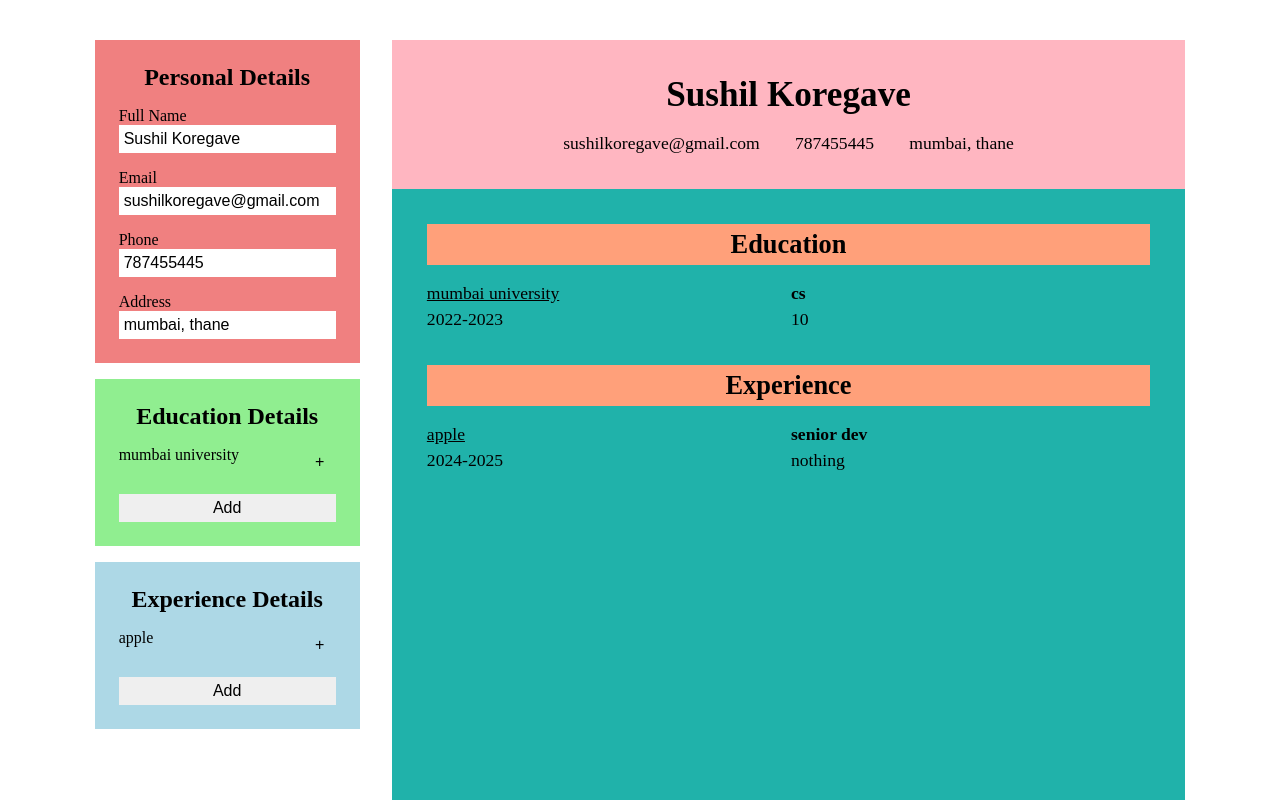
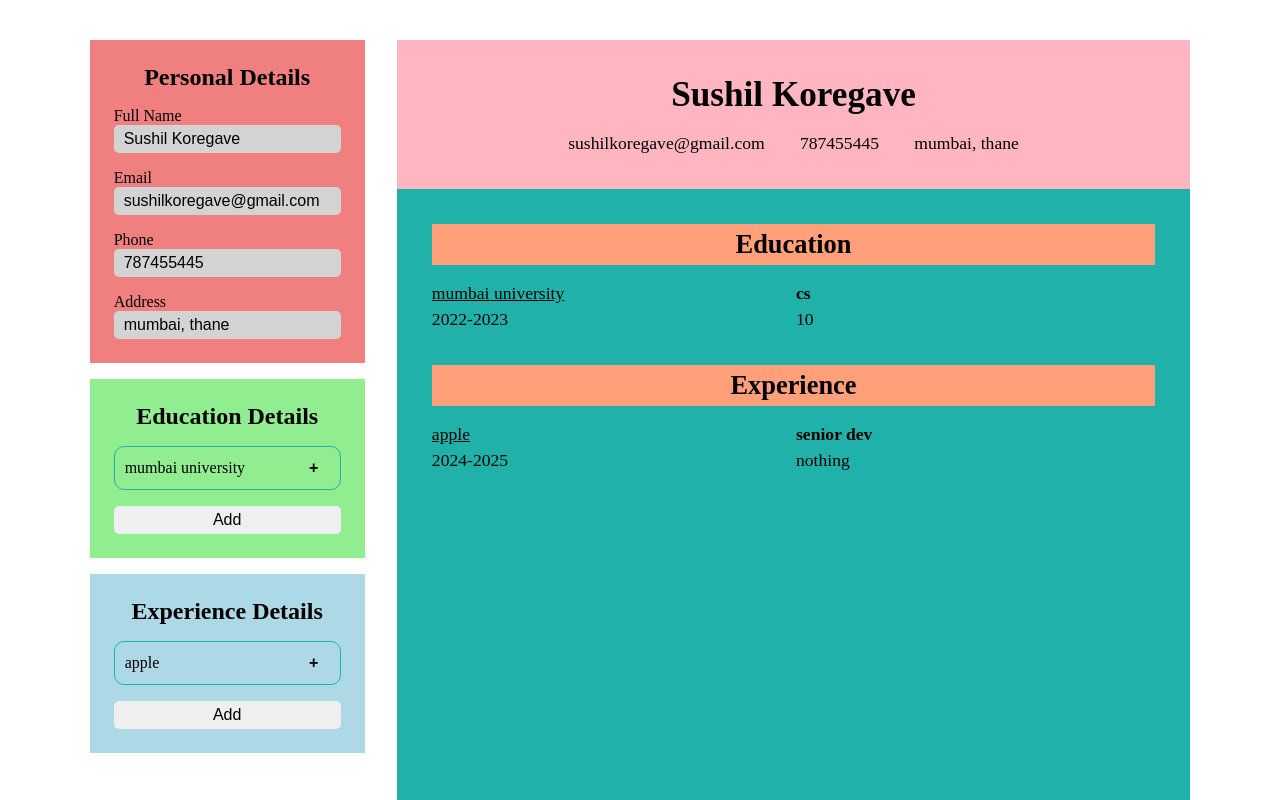
Before and after one commit to sushil174/CV-Builder, a React (Vite) app: page / in a window 1280 px wide. Shown: the top 800 px of the page. Built offline with nearby package versions, Linux system fonts and the light colour scheme.

Commit message:
inputs code refactor

```diff
--- a/src/App.jsx
+++ b/src/App.jsx
@@ -32,6 +32,20 @@ function App() {
       description : 'nothing'
     }
   ]
+  const educationLabels = [
+    {label : "institute", name :"institute" },
+    {label : "study", name :"study" },
+    {label : "timeline", name :"timeline" },
+    {label : "score", name :"score" },
+  ]
+
+  const experienceLabels = [
+    {label : "company", name :"company" },
+    {label : "position", name :"position" },
+    {label : "timeline", name :"timeline" },
+    {label : "description", name :"description" },
+  ]
+
 
   const [generalInfo, setGeneralInfo] = useState(initalGeneralInfo)
   const [educationInfo, setEducationInfo] = useState(initialEducationInfo)
@@ -106,8 +120,8 @@ function App() {
     <div className='container'>
       <div className='fill-in'>
         <GeneralInfo info = {generalInfo} nameChange={handleName} />
-        <Education info={educationInfo} intituteChange={handleInstitute} deleteEdu={deleteEdu} addEdu={addEdu}/>
-        <Experience info={experienceInfo} companyChange={handleCompany} deleteExp={deleteExp} addExp={addExp}/>
+        <Education labels={educationLabels} info={educationInfo} intituteChange={handleInstitute} deleteEdu={deleteEdu} addEdu={addEdu}/>
+        <Experience labels={experienceLabels} info={experienceInfo} companyChange={handleCompany} deleteExp={deleteExp} addExp={addExp}/>
       </div>
       <ResumePreview info={generalInfo} eduInfo={educationInfo} expInfo={experienceInfo}/>
     </div>
--- a/src/components/Education.jsx
+++ b/src/components/Education.jsx
@@ -1,42 +1,15 @@
-import EducationInput from "./EducationInput";
-function Education({info,intituteChange, deleteEdu, addEdu}) {
+import EducationInput from "./Inputs";
+function Education({labels,info,intituteChange, deleteEdu, addEdu}) {
     return (
         <div className="input-education">
             <h2>Education Details</h2>
             {
                 info.map(edu => (
                     <div key={edu.id}>
-                    <EducationInput edu={edu} intituteChange={intituteChange} deleteEdu={deleteEdu}/>
+                        <EducationInput labels={labels} itr={edu} onChange={intituteChange} onDelete={deleteEdu}/>
                     </div>
                 ))
             }
-        {/* {info.map(edu => (
-            <ul key={edu.id}>
-
-                <li>
-                    <label>Institute </label>
-                    <input type="text" name="institute" value={edu.institute || ''} onChange={e => {intituteChange(edu.id,e)}}/>
-                </li>
-
-                <li>
-                    <label>Study </label>
-                    <input type="text" name="study" value={edu.study || ''} onChange={e => {intituteChange(edu.id,e)}}/>
-                </li>
-
-                <li>
-                    <label>Timeline </label>
-                    <input type="text" name="timeline" value={edu.timeline || ''} onChange={e => {intituteChange(edu.id,e)}}/>
-                </li>
-
-                <li>
-                    <label>score </label>
-                    <input type="text" name="score" value={edu.score || ''} onChange={e => {intituteChange(edu.id,e)}}/>
-                </li>
-
-                <button onClick={deleteEdu(edu.id)}>Delete</button>
-
-            </ul>
-        ))} */}
             <button onClick={addEdu}>Add</button>
         </div>
     );
--- a/src/components/EducationInput.jsx
+++ /dev/null
@@ -1,49 +0,0 @@
-import { useState } from "react";
-
-function EducationInput({edu, intituteChange, deleteEdu}) {
-    const [isExpand, setExpand] = useState(false)
-
-    function handleExpand() {
-        setExpand(!isExpand)
-    }
-
-    return (
-        <>
-            <div className="header">
-                <p>{edu.institute}</p>
-                <button onClick={handleExpand}>{isExpand ? '-' : '+'}</button>
-            </div>
-
-            {
-                isExpand &&
-                    <ul>
-                        <li>
-                            <label>Institute </label>
-                            <input type="text" name="institute" value={edu.institute || ''} onChange={e => {intituteChange(edu.id,e)}}/>
-                        </li>
-
-                        <li>
-                            <label>Study </label>
-                            <input type="text" name="study" value={edu.study || ''} onChange={e => {intituteChange(edu.id,e)}}/>
-                        </li>
-
-                        <li>
-                            <label>Timeline </label>
-                            <input type="text" name="timeline" value={edu.timeline || ''} onChange={e => {intituteChange(edu.id,e)}}/>
-                        </li>
-
-                        <li>
-                            <label>score </label>
-                            <input type="text" name="score" value={edu.score || ''} onChange={e => {intituteChange(edu.id,e)}}/>
-                        </li>
-
-                        <button onClick={deleteEdu(edu.id)}>Delete</button>
-                    </ul>
-
-            }
-
-        </>
-    )
-}
-
-export default EducationInput
--- a/src/components/Experience.jsx
+++ b/src/components/Experience.jsx
@@ -1,6 +1,7 @@
-import ExperienceInput from "./ExperienceInput";
+import ExperienceInput from "./Inputs";
 
 function Experience({
+    labels,
     info,
     companyChange,
     deleteExp,
@@ -12,38 +13,10 @@ function Experience({
             {
                 info.map(work => (
                     <div key={work.id}>
-                    <ExperienceInput work={work} companyChange={companyChange} deleteExp={deleteExp}/>
+                        <ExperienceInput labels={labels} itr={work} onChange={companyChange} onDelete={deleteExp}/>
                     </div>
                 ))
             }
-        {/* {
-        info.map(work => (
-            <ul key={work.id}>
-                <li>
-                    <label>Company </label>
-                    <input type="text" name="company" value={work.company || ''} onChange={e => {companyChange(work.id,e)}}/>
-                </li>
-
-                <li>
-                    <label>Position </label>
-                    <input type="text" name="position" value={work.position || ''} onChange={e => {companyChange(work.id,e)}}/>
-                </li>
-
-                <li>
-                    <label>Timeline </label>
-                    <input type="text" name="timeline" value={work.timeline || ''} onChange={e => {companyChange(work.id,e)}}/>
-                </li>
-
-                <li>
-                    <label>Description </label>
-                    <input type="text" name="description" value={work.description || ''} onChange={e => {companyChange(work.id,e)}}/>
-                </li>
-
-                <button onClick={deleteExp(work.id)}>Delete</button>
-
-            </ul>
-        ))
-    } */}
         <button onClick={addExp}>Add</button>
         </div>
     );
--- a/src/components/ExperienceInput.jsx
+++ /dev/null
@@ -1,49 +0,0 @@
-import { useState } from "react";
-
-function ExperienceInput({work, companyChange, deleteExp}) {
-    const [isExpand, setExpand] = useState(false)
-
-    function handleExpand() {
-        setExpand(!isExpand)
-    }
-
-    return (
-        <>
-            <div className="header">
-                <p>{work.company}</p>
-                <button onClick={handleExpand}>{isExpand ? '-' : '+'}</button>
-            </div>
-
-            {
-                isExpand &&
-                    <ul>
-                        <li>
-                            <label>Company</label>
-                            <input type="text" name="company" value={work.company || ''} onChange={e => {companyChange(work.id,e)}}/>
-                        </li>
-
-                        <li>
-                            <label>Position </label>
-                            <input type="text" name="position" value={work.position || ''} onChange={e => {companyChange(work.id,e)}}/>
-                        </li>
-
-                        <li>
-                            <label>Timeline </label>
-                            <input type="text" name="timeline" value={work.timeline || ''} onChange={e => {companyChange(work.id,e)}}/>
-                        </li>
-
-                        <li>
-                            <label>Description </label>
-                            <input type="text" name="description" value={work.description || ''} onChange={e => {companyChange(work.id,e)}}/>
-                        </li>
-
-                        <button onClick={deleteExp(work.id)}>Delete</button>
-                    </ul>
-
-            }
-
-        </>
-    )
-}
-
-export default ExperienceInput
--- /dev/null
+++ b/src/components/Inputs.jsx
@@ -0,0 +1,35 @@
+import { useState } from "react";
+
+function Inputs({labels, itr, onChange, onDelete}) {
+    const [isExpand, setExpand] = useState(false)
+
+    function handleExpand() {
+        setExpand(!isExpand)
+    }
+
+    return (
+        <>
+            <div className="header">
+                <p>{itr[labels[0].name]}</p>
+                <button onClick={handleExpand}><strong>{isExpand ? '-' : '+'}</strong></button>
+            </div>
+
+            {
+                isExpand &&
+                    <ul>
+                        {labels.map((l,index) => (
+                            <li key={index}>
+                                <label>{l.label}</label>
+                                <input type="text" name={l.name} value={itr[l.name] || ''} onChange={e => {onChange(itr.id,e)}}/>
+                            </li>
+                        ))}
+                        <button onClick={onDelete(itr.id)}>Delete</button>
+                    </ul>
+
+            }
+
+        </>
+    )
+}
+
+export default Inputs
--- a/src/index.css
+++ b/src/index.css
@@ -104,11 +104,19 @@ input, button {
   padding: 5px;
   font-size: 1rem;
   border: none;
+  border-radius: 5px;
 }
-
+input {
+  background-color: lightgrey;
+  padding: 5px 10px;
+}
 .header {
   display: flex;
   justify-content: space-between;
+  align-items: center;
+  border: 1px solid lightseagreen;
+  padding: 5px 10px;
+  border-radius: 10px;
 }
 
 .header button {
```
Lines whose indentation alone changed are shown as unchanged.
